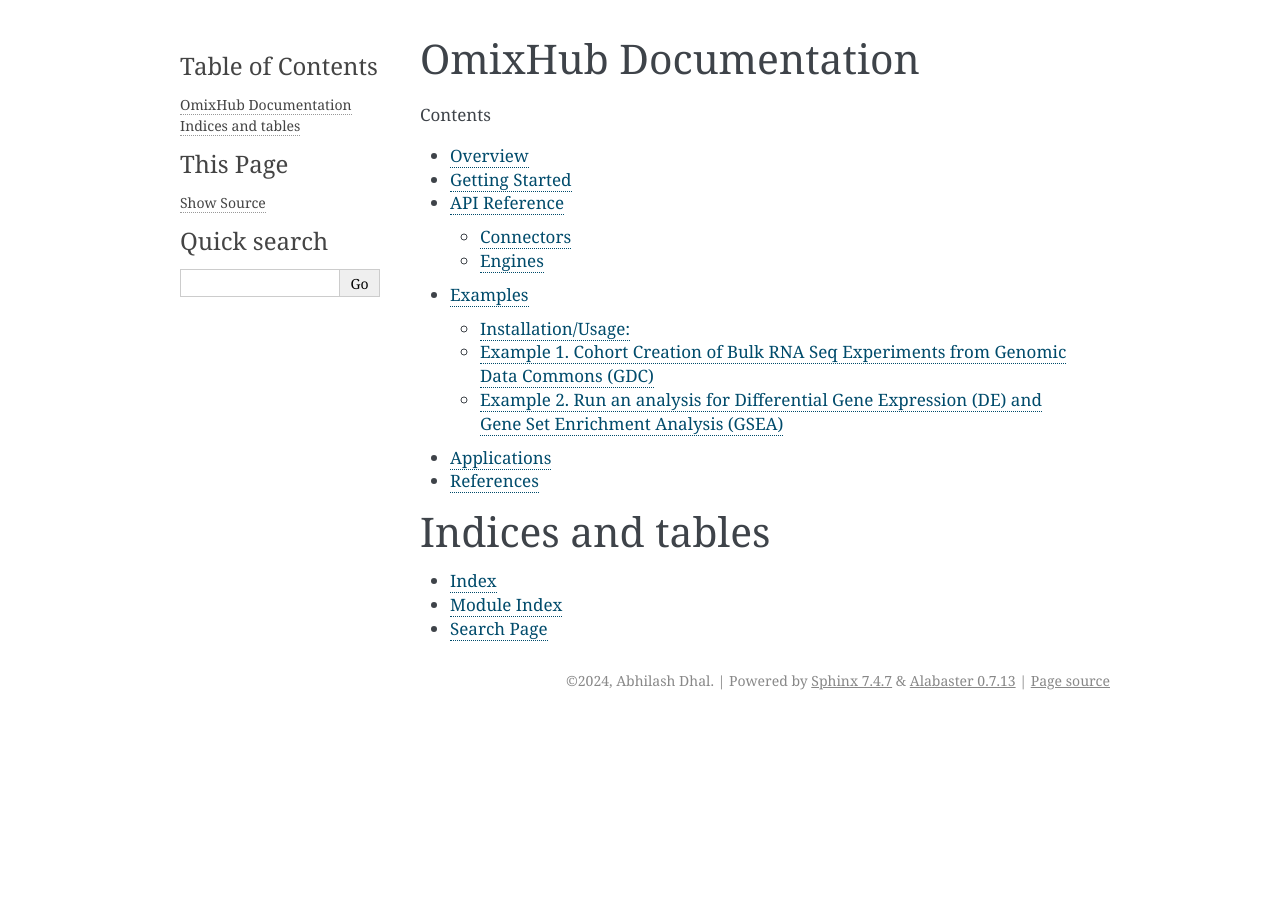
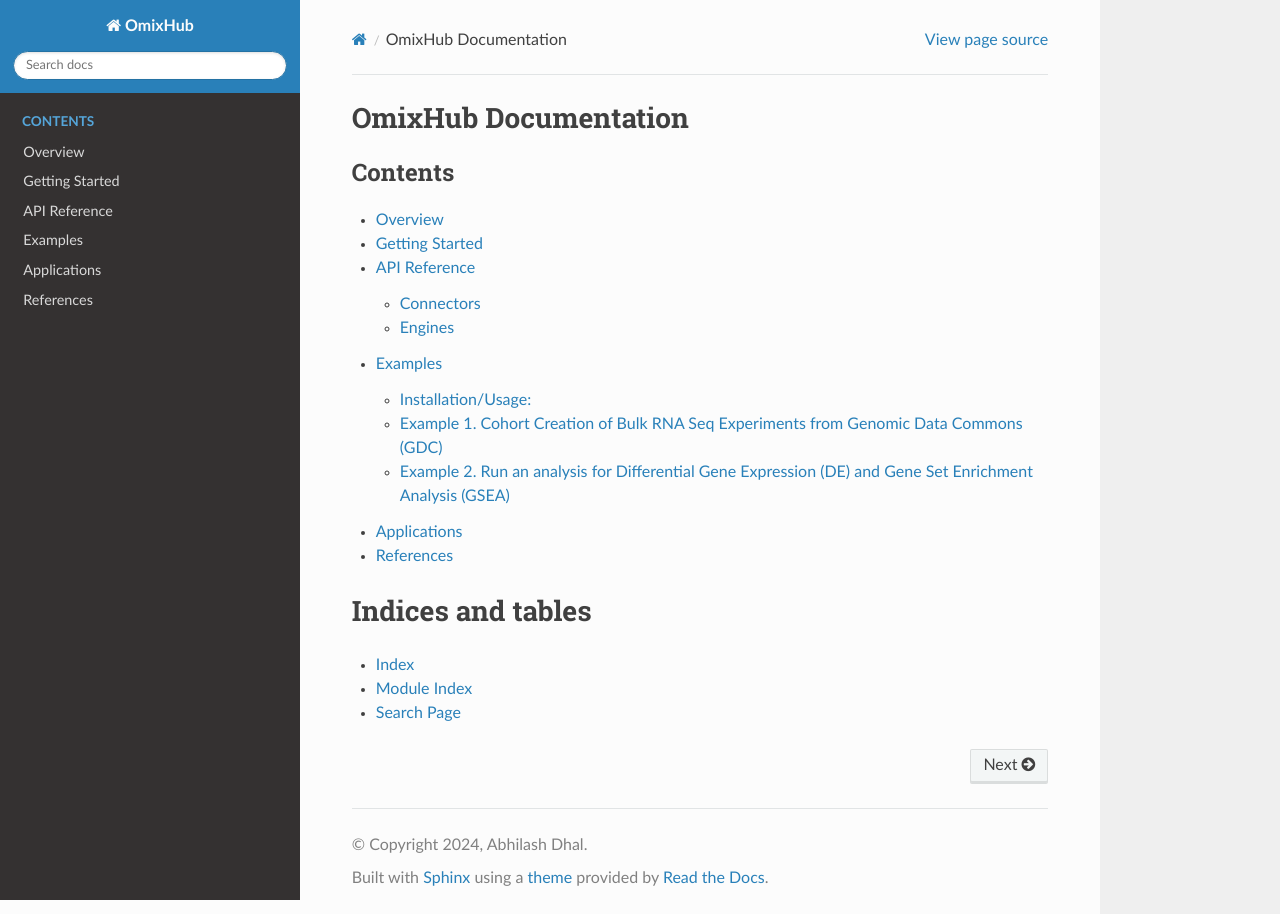
Before and after one commit to adhal007/OmixHub, a Sphinx documentation site: the page built from docs/index.rst, in a window 1280 px wide. Built offline with Sphinx 7.4.7 and the Read the Docs theme 2.0.0, drawn with Linux system fonts in a browser that asks for light colours.

```diff
--- a/docs/conf.py
+++ b/docs/conf.py
@@ -13,7 +13,7 @@ copyright = '2024, Abhilash Dhal'
 author = 'Abhilash Dhal'
 
 # The full version, including alpha/beta/rc tags
-release = '0.6.4'
+release = '0.6.7'
 
 # -- General configuration ---------------------------------------------------
 
@@ -46,7 +46,7 @@ exclude_patterns = ['_build', 'Thumbs.db', '.DS_Store']
 
 # The theme to use for HTML and HTML Help pages.  See the documentation for
 # a list of builtin themes.
-# html_theme = 'blue'
+html_theme = 'sphinx_rtd_theme'
 
 # Add any paths that contain custom static files (such as style sheets) here,
 # relative to this directory. They are copied after the builtin static files,
--- a/requirements.txt
+++ b/requirements.txt
@@ -22,3 +22,4 @@ tqdm
 umap_learn
 sphinx
 sphinx-automodapi
+sphinx-rtd-theme
--- a/src/ClassicML/__init__.py
+++ b/src/ClassicML/__init__.py
@@ -0,0 +1,4 @@
+from .DGE.pydeseq_utils import PyDeSeqWrapper
+from .OutlierStatMethods.outlier_sum_stat_perm import OSPerm
+from .DimRedMappers.umap_embedders import UMAPEmbedder
+from .DimRedMappers.clusterer import DRClusterer, ClusteringOptimizer
--- /dev/null
+++ b/src/Connectors/__init__.py
@@ -0,0 +1,2 @@
+from .gdc_files_endpt import GDCFilesEndpt
+from .gcp_bq_queries import BigQueryUtils
--- a/src/Engines/__init__.py
+++ b/src/Engines/__init__.py
@@ -0,0 +1,2 @@
+from .gdc_engine import GDCEngine
+from .analysis_engine import AnalysisEngine
```
Also changed, not shown: docs/SubtreeDocs/main_subtree.md (+7 -1 lines), 4 other files.
